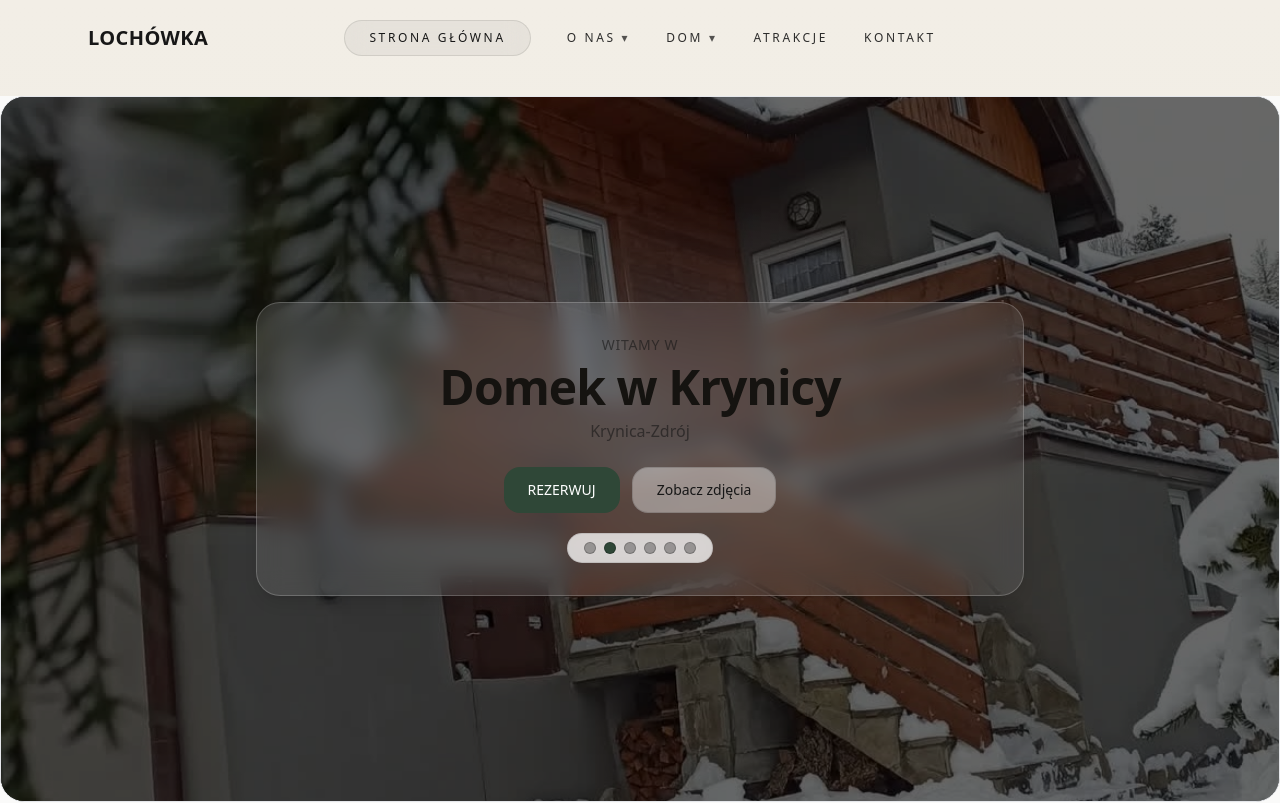
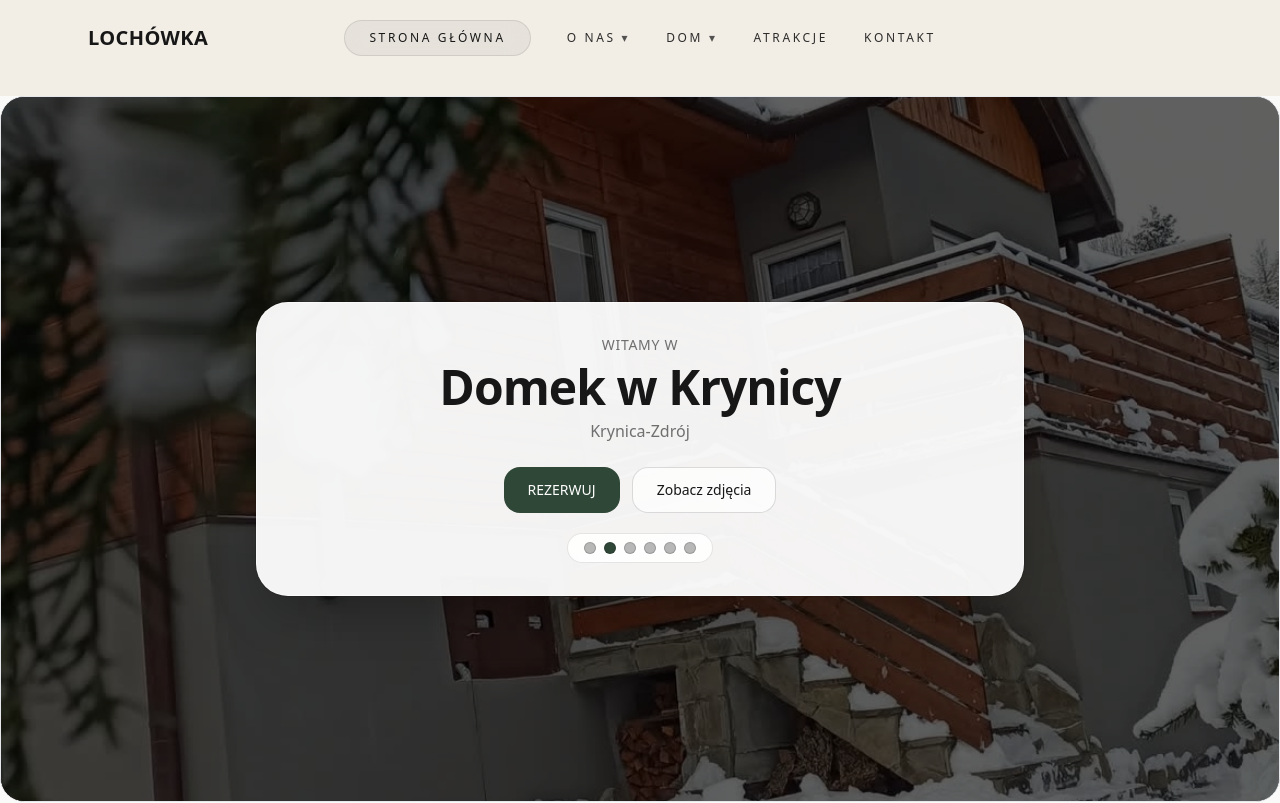
Before and after one commit to kulawikola2005-a11y/demolochowka, a Next.js app: page / in a window 1280 px wide. Shown: the top 803 px of the page. Built offline with nearby package versions, Linux system fonts and the light colour scheme.

Commit message:
Hero: increase contrast (card + dots pill)

```diff
--- a/src/components/sections/GonnaHero.tsx
+++ b/src/components/sections/GonnaHero.tsx
@@ -30,33 +30,36 @@ export default function GonnaHero() {
               className="absolute inset-0"
               style={{ opacity: i === idx ? 1 : 0, transition: "opacity 900ms ease" }}
             >
-              <Image src={src} alt={site.name} fill className="object-cover opacity-90" priority={i === 0} />
+              <Image src={src} alt={site.name} fill className="object-cover opacity-95" priority={i === 0} />
             </div>
           ))}
 
-          <div className="absolute inset-0 bg-black/55" />
-          <div className="absolute inset-0 pointer-events-none" style={{ background: "radial-gradient(700px 360px at 50% 45%, rgba(255,255,255,.18), transparent 60%)" }} />
+          {/* mocniejsza warstwa na zdjęciu = lepsza czytelność */}
+          <div className="absolute inset-0 bg-black/60" />
 
           {/* Wszystko na środku */}
           <div className="absolute inset-0 flex items-center justify-center">
             <div className="p-6 md:p-10 w-full">
-              <div className="mx-auto max-w-3xl text-center rounded-3xl border border-white/20 bg-white/10 backdrop-blur-md p-6 md:p-8 shadow-lg">
+              <div className="mx-auto max-w-3xl text-center rounded-[32px] border border-white/55 bg-white/95 shadow-2xl ring-1 ring-black/10 p-6 md:p-8">
                 <p className="text-sm uppercase tracking-wider text-neutral-900/60">{site.welcome}</p>
-                <h1 className="mt-2 text-4xl md:text-5xl font-semibold">{site.name}</h1>
+                <h1 className="mt-2 text-4xl md:text-5xl font-semibold text-neutral-900">{site.name}</h1>
                 <p className="mt-2 text-neutral-900/60">{site.location}</p>
 
                 <div className="mt-6 flex flex-wrap gap-3 justify-center">
                   <Link href="/rezerwacja" className="btn-primary">
                     REZERWUJ
                   </Link>
-                  <a href="#galeria" className="rounded-2xl border border-neutral-900/15 bg-white/40 px-6 py-3 text-sm font-medium text-neutral-900 hover:bg-white/92">
+                  <a
+                    href="#galeria"
+                    className="rounded-2xl border border-neutral-900/15 bg-white/70 px-6 py-3 text-sm font-medium text-neutral-900 hover:bg-white"
+                  >
                     Zobacz zdjęcia
                   </a>
                 </div>
 
-                {/* Kropki na środku */}
+                {/* Kropki w “pastylce” żeby się NIE zlewały */}
                 {slides.length > 1 && (
-                  <div className="mt-5 mx-auto flex w-fit gap-2 rounded-full border border-black/10 bg-white/75 px-4 py-2 backdrop-blur">
+                  <div className="mt-5 mx-auto flex w-fit gap-2 rounded-full border border-black/10 bg-white/85 px-4 py-2">
                     {slides.map((_, i) => (
                       <button
                         key={i}
@@ -64,8 +67,8 @@ export default function GonnaHero() {
                         onClick={() => setIdx(i)}
                         className="h-3 w-3 rounded-full"
                         style={{
-                          background: i === idx ? "var(--accent)" : "rgba(0,0,0,.30)",
-                          border: "1px solid rgba(0,0,0,.22)",
+                          background: i === idx ? "var(--accent)" : "rgba(0,0,0,.28)",
+                          border: "1px solid rgba(0,0,0,.18)",
                         }}
                         aria-label={`Pokaż zdjęcie ${i + 1}`}
                       />
```
